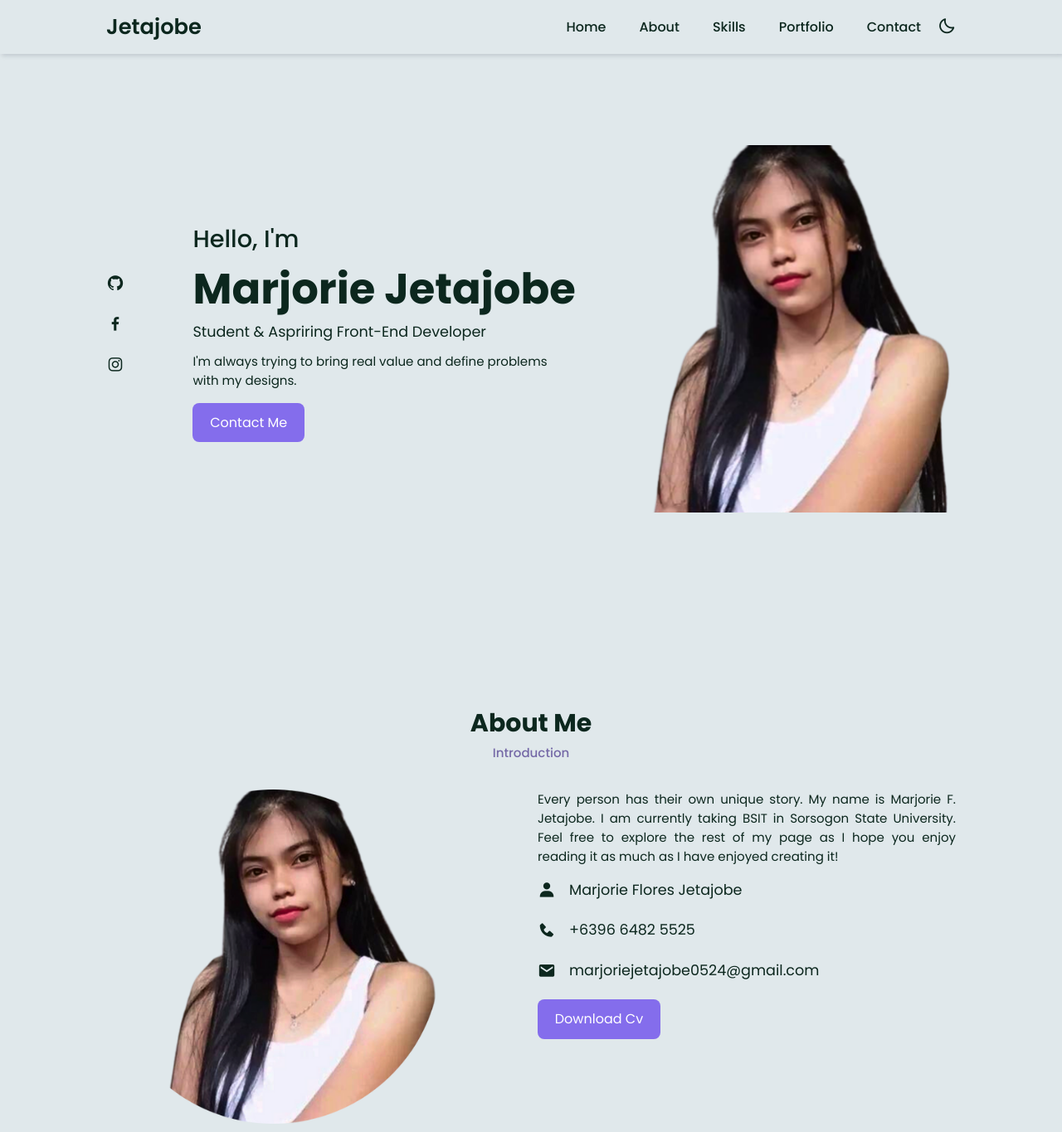
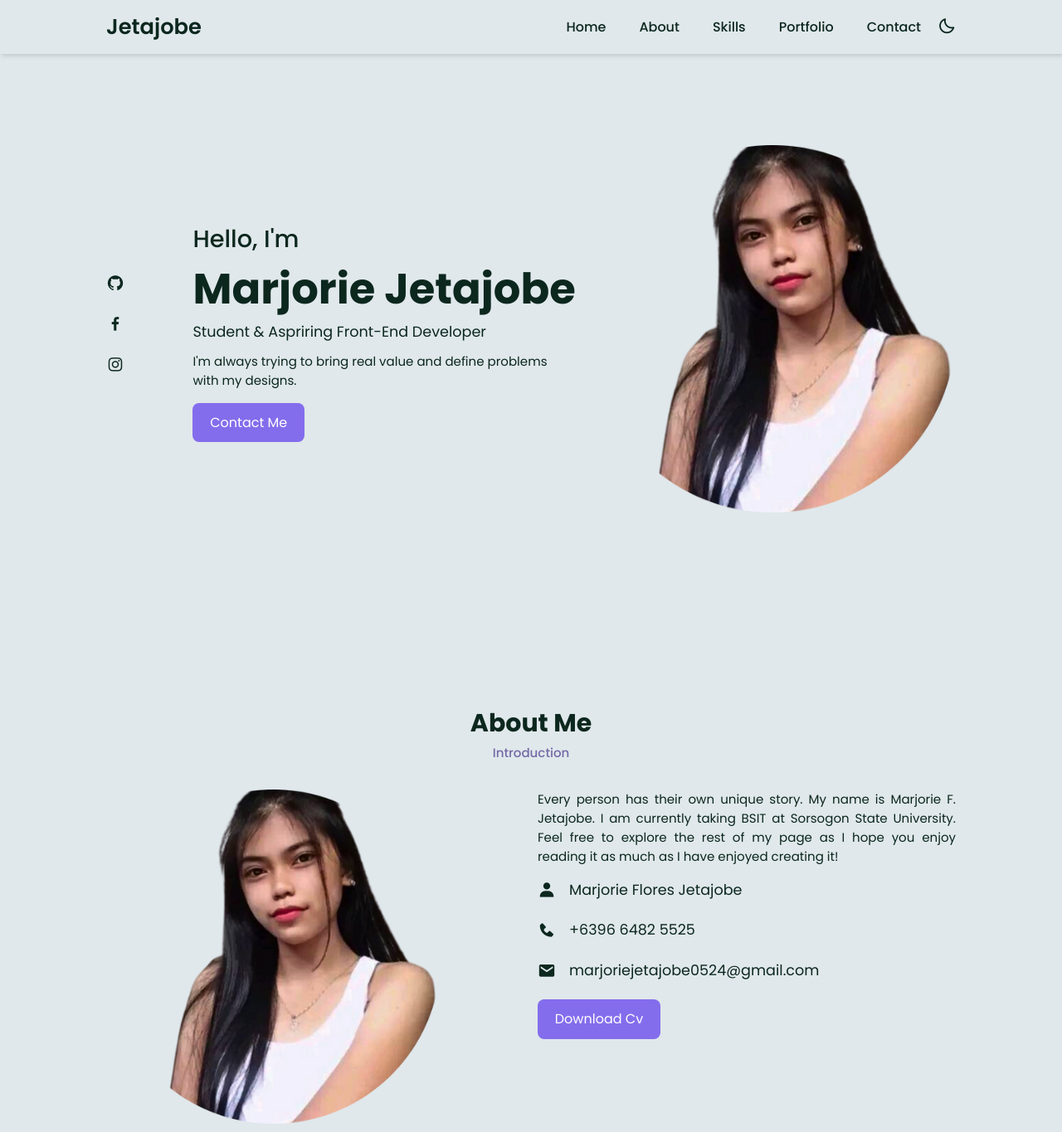
Before and after one commit to Marjorhi/Portfolio-Jetajobe, a plain HTML site: page index.html in a window 1280 px wide. Shown: the top 1365 px of the page at 83% size. Drawn offline with nearby package versions, Linux system fonts and the light colour scheme.

Commit message:
Resizing images to index.html

```diff
--- a/index.html
+++ b/index.html
@@ -36,7 +36,7 @@
                 <a href="https://www.instagram.com/marj_flrs/"><i class='bx bxl-instagram'></i></a>
             </div>
             <div class="home-img">
-                <img src="images/home.png" alt="">
+                <img src="images/about.png" alt="">
             </div>
             <div class="home-text">
                 <span>Hello, I'm</span>
@@ -59,7 +59,7 @@
                 <img src="images/about.png" alt="">
         </div>
         <div class="about-text">
-            <p>Every person has their own unique story. My name is Marjorie F. Jetajobe. I am currently taking BSIT in Sorsogon State University. Feel free to explore the rest of my page as I hope you enjoy reading it as much as I have enjoyed creating it!</p>
+            <p>Every person has their own unique story. My name is Marjorie F. Jetajobe. I am currently taking BSIT at Sorsogon State University. Feel free to explore the rest of my page as I hope you enjoy reading it as much as I have enjoyed creating it!</p>
             <div class="information">
                 <!-- Box 1 -->
                 <div class="info-box">
```
Also changed, not shown: images/img-9.png.
